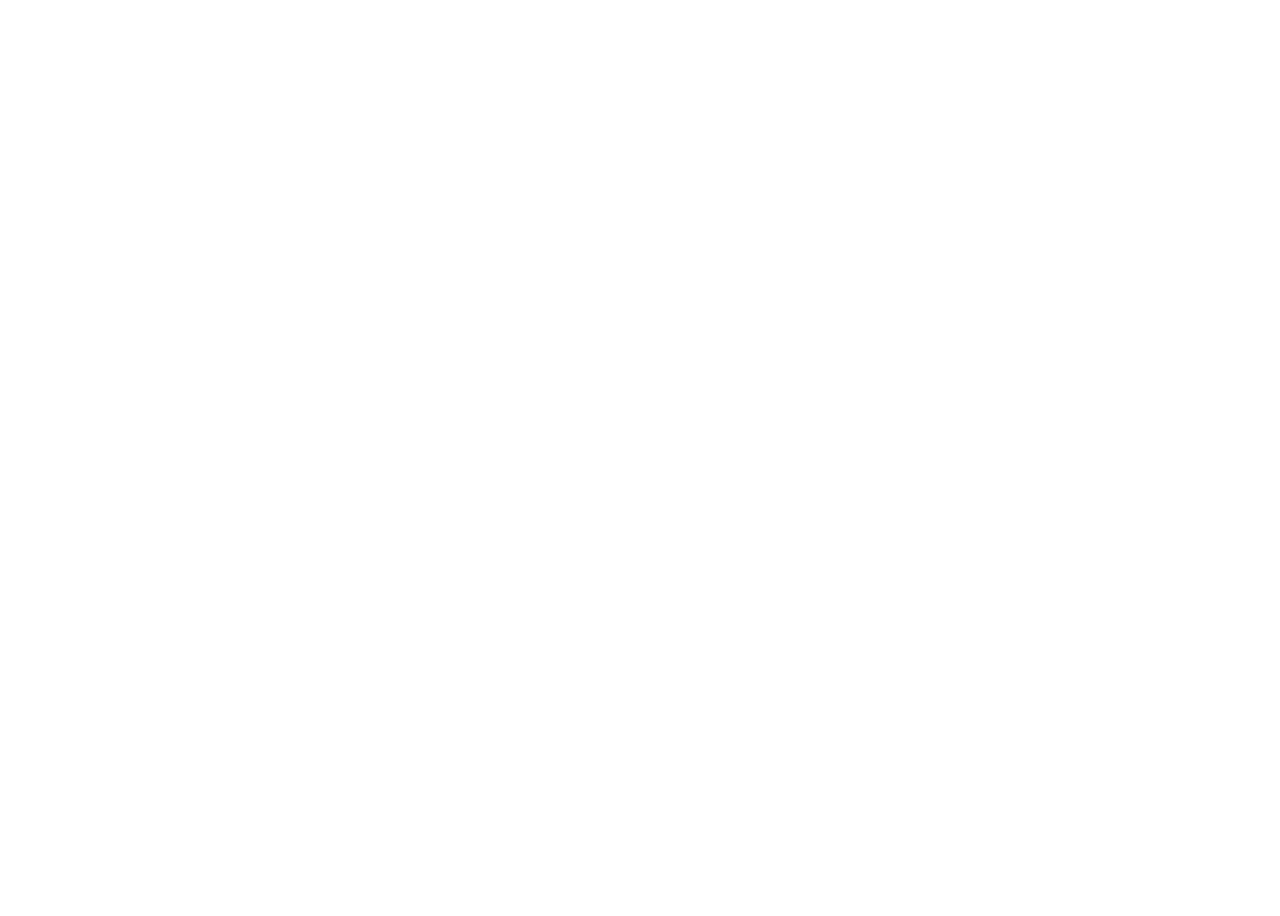
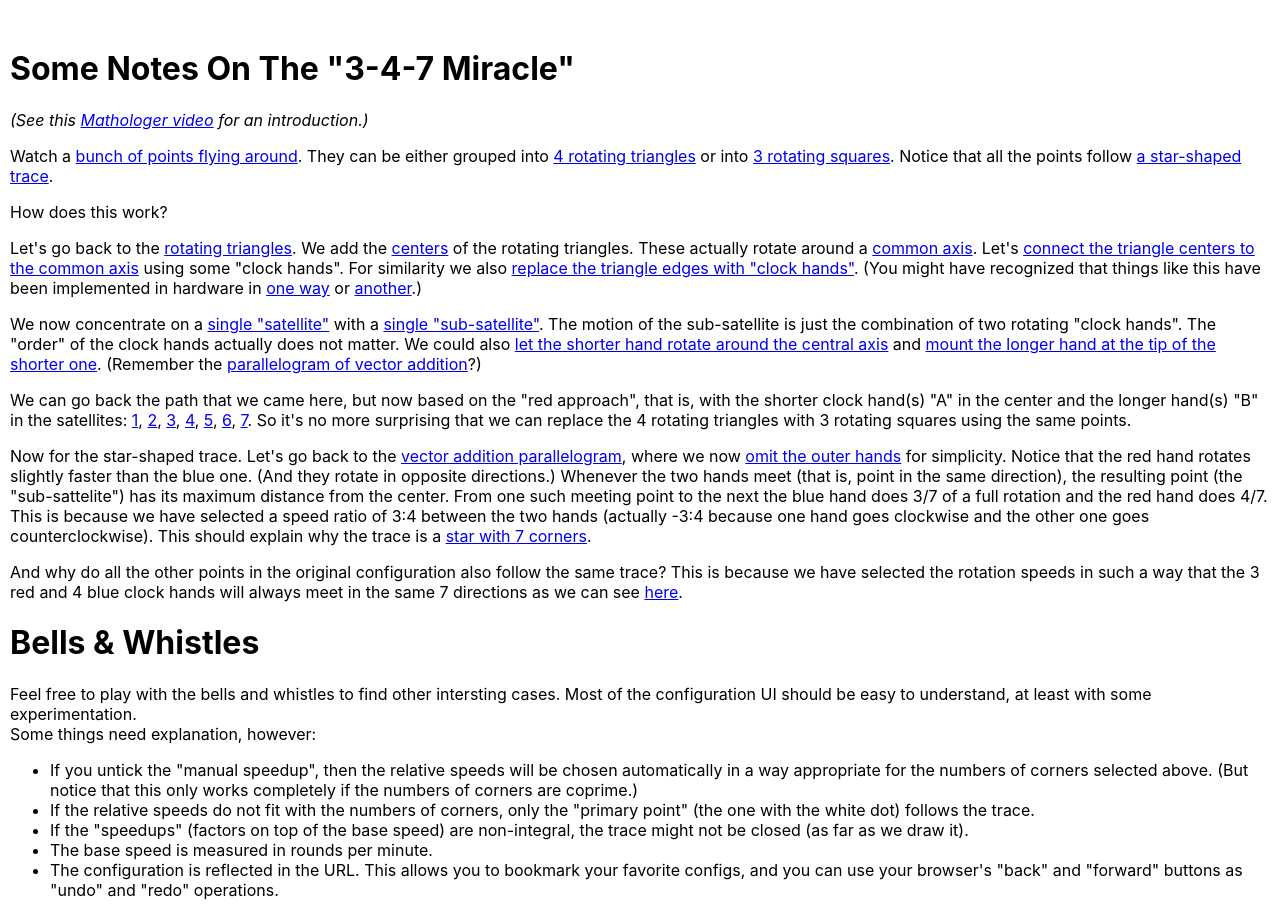
Before and after one commit to hcschuetz/double-rotation, a React (Create React App) app: page / in a window 1280 px wide. Shown: the part 572-1488 px from the top of the page. Before the commit the page ends 800 px from the top, so only its background shows below. Built offline with nearby package versions, Linux system fonts and the light colour scheme.

Commit message:
Added documentation to the page

```diff
--- a/src/App.tsx
+++ b/src/App.tsx
@@ -447,6 +447,150 @@ function Config(): JSX.Element {
     )
 }
 
+// Shorthand for links to save
+// - typing "&amp;" for each "&" and
+// - typing certain parameters that are always the same.
+const Switch: FC<{to: string}> = ({to, children}) => (
+  <a href={"#" + to.replace("||", "&pA=60&bS=2&MS&sA=3&sB=-4&").replaceAll("|", "&")}>
+    {children}
+  </a>
+);
+
+const Documentation = () => (
+  <div style={{margin: 10}}>
+    <h1>Some Notes On The "3-4-7 Miracle"</h1>
+    <p>
+      <i>(See this <a href="https://youtu.be/oEN0o9ZGmOM" target="_blank">
+        Mathologer video
+      </a> for an introduction.)</i>
+    </p>
+    <p>
+      Watch a <Switch to="cA=4|cB=3||C">bunch of points flying around</Switch>.
+      They can be either grouped
+      into <Switch to="cA=4|cB=3||E2B|C">4 rotating triangles</Switch> or
+      into <Switch to="cA=4|cB=3||E2R|C">3 rotating squares</Switch>.
+      Notice that all the points
+      follow <Switch to="cA=4|cB=3||C|T">a star-shaped trace</Switch>.
+    </p>
+    <p>
+      How does this work?
+    </p>
+    <p>
+      Let's go back to
+      the <Switch to="cA=4|cB=3||E2B|C">rotating triangles</Switch>.
+      We add
+      the <Switch to="cA=4|cB=3||A2B|E2B|C">centers</Switch> of
+      the rotating triangles.
+      These actually rotate around
+      a <Switch to="cA=4|cB=3||A1|A2B|E2B|C">common axis</Switch>.
+      Let's <Switch to="cA=4|cB=3||A1|H1B|A2B|E2B|C">connect
+      the triangle centers to the common axis</Switch> using some "clock hands".
+      For similarity we
+      also <Switch to="cA=4|cB=3||A1|H1B|A2B|H2B|C">
+        replace the triangle edges with "clock hands"</Switch>.
+      (You might have recognized that things like this
+      have been implemented in hardware
+      in <a href="https://www.youtube.com/results?search_query=calypso+ride" target="_blank">
+        one way</a> or <a href="https://www.youtube.com/results?search_query=scrambler+amusement+park+ride" target="_blank">
+        another</a>.)
+    </p>
+    <p>
+      We now concentrate on
+      a <Switch to="cA=1|cB=3||A1|H1B|A2B|H2B|C">single "satellite"</Switch> with
+      a <Switch to="cA=1|cB=1||A1|H1B|A2B|H2B|C">single "sub-satellite"</Switch>.
+      The motion of the sub-satellite is just the combination of two rotating "clock hands".
+      The "order" of the clock hands actually does not matter.
+      We could also <Switch to="cA=1|cB=1||A1|H1B|H1R|A2B|A2R|H2B|C">
+        let the shorter hand rotate around the central axis
+      </Switch> and <Switch to="cA=1|cB=1||A1|H1B|H1R|A2B|A2R|H2B|H2R|C">
+        mount the longer hand at the tip of the shorter one</Switch>.
+      (Remember the <a href="https://en.wikipedia.org/wiki/Euclidean_vector#Addition_and_subtraction" target="_blank">
+        parallelogram of vector addition</a>?)
+    </p>
+    <p>
+      We can go back the path that we came here, but now based on the
+      "red approach", that is, with the shorter clock hand(s) "A" in the center
+      and the longer hand(s) "B" in the satellites:
+      {} <Switch to="cA=1|cB=1||A1|H1R|A2R|H2R|C">1</Switch>,
+      {} <Switch to="cA=4|cB=1||A1|H1R|A2R|H2R|C">2</Switch>,
+      {} <Switch to="cA=4|cB=3||A1|H1R|A2R|H2R|C">3</Switch>,
+      {} <Switch to="cA=4|cB=3||A1|H1R|A2R|E2R|C">4</Switch>,
+      {} <Switch to="cA=4|cB=3||A1|A2R|E2R|C">5</Switch>,
+      {} <Switch to="cA=4|cB=3||A2R|E2R|C">6</Switch>,
+      {} <Switch to="cA=4|cB=3||E2R|C">7</Switch>.
+      So it's no more surprising that we can replace the 4 rotating triangles with 3 rotating
+      squares using the same points.
+    </p>
+    <p>
+      Now for the star-shaped trace.
+      Let's go back to
+      the <Switch to="cA=1|cB=1||A1|H1B|H1R|A2B|A2R|H2B|H2R|C">
+        vector addition parallelogram</Switch>,
+      where we now
+      {} <Switch to="cA=1|cB=1||A1|H1B|H1R|A2B|A2R|C">
+        omit the outer hands</Switch> for simplicity.
+      Notice that the red hand rotates slightly faster than the blue one.
+      (And they rotate in opposite directions.)
+      Whenever the two hands meet (that is, point in the same direction),
+      the resulting point (the "sub-sattelite") has its maximum distance
+      from the center.  From one such meeting point to the next the blue
+      hand does 3/7 of a full rotation and the red hand does 4/7.
+      This is because we have selected a speed ratio of 3:4 between the
+      two hands (actually -3:4 because one hand goes clockwise and the
+      other one goes counterclockwise).
+      This should explain why the trace is
+      a <Switch to="cA=1|cB=1||A1|H1B|H1R|A2B|A2R|C|T">
+        star with 7 corners</Switch>.
+    </p>
+    <p>
+      And why do all the other points in the original configuration
+      also follow the same trace?
+      This is because we have selected the rotation speeds in such a way
+      that the 3 red and 4 blue clock hands will always meet in the same
+      7 directions as we can
+      see <Switch to="cA=4|cB=3||A1|H1B|H1R|A2B|A2R|C|T">
+        here</Switch>.
+    </p>
+    <h1>Bells &amp; Whistles</h1>
+    <p>
+      Feel free to play with the bells and whistles to find other
+      intersting cases.
+      Most of the configuration UI should be easy to understand,
+      at least with some experimentation.
+      <br/>
+      Some things need explanation, however:
+    </p>
+    <ul>
+      <li>
+        If you untick the "manual speedup", then the relative speeds
+        will be chosen automatically in a way appropriate for the numbers
+        of corners selected above.
+        (But notice that this only works completely if the numbers of
+        corners are coprime.)
+      </li>
+      <li>
+        If the relative speeds do not fit with the numbers of corners,
+        only the "primary point" (the one with the white dot) follows
+        the trace.
+      </li>
+      <li>
+        If the "speedups" (factors on top of the base speed) are
+        non-integral, the trace might not be closed (as far as we draw
+        it).
+      </li>
+      <li>
+        The base speed is measured in rounds per minute.
+      </li>
+      <li>
+        The configuration is reflected in the URL.  This allows you
+        to bookmark your favorite configs, and you can use your
+        browser's "back" and "forward" buttons as "undo" and "redo"
+        operations.
+      </li>
+    </ul>
+  </div>
+);
+
 function App() {
   const [options, setOptionsRaw] = useState(initialOptions);
 
@@ -478,6 +622,7 @@ function App() {
   return (
     <ProvideDisplayOptions value={options} setter={setOptions}>
       <ProvideRounds speedRef={speedRef}>
+        <div>
           <div style={{display: "flex", flexFlow: "row wrap", alignItems: "top"}}>
             <svg viewBox="-1.1 -1.1 2.2 2.2" width="600" height="600">
               {options.showTrace && (<Trace/>)}
@@ -485,6 +630,8 @@ function App() {
             </svg>
             <Config/>
           </div>
+          <Documentation/>
+        </div>
       </ProvideRounds>
     </ProvideDisplayOptions>
   );
```
Lines whose indentation alone changed are shown as unchanged.
